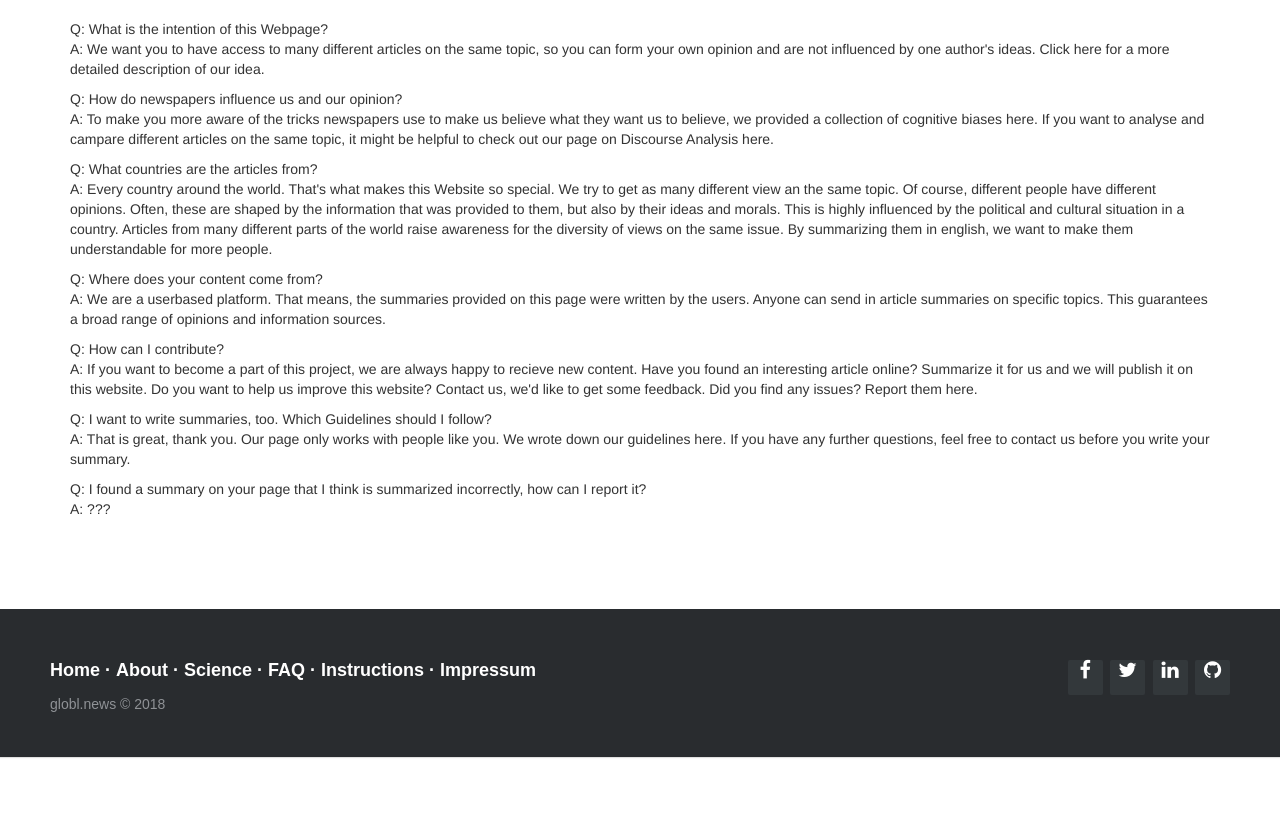
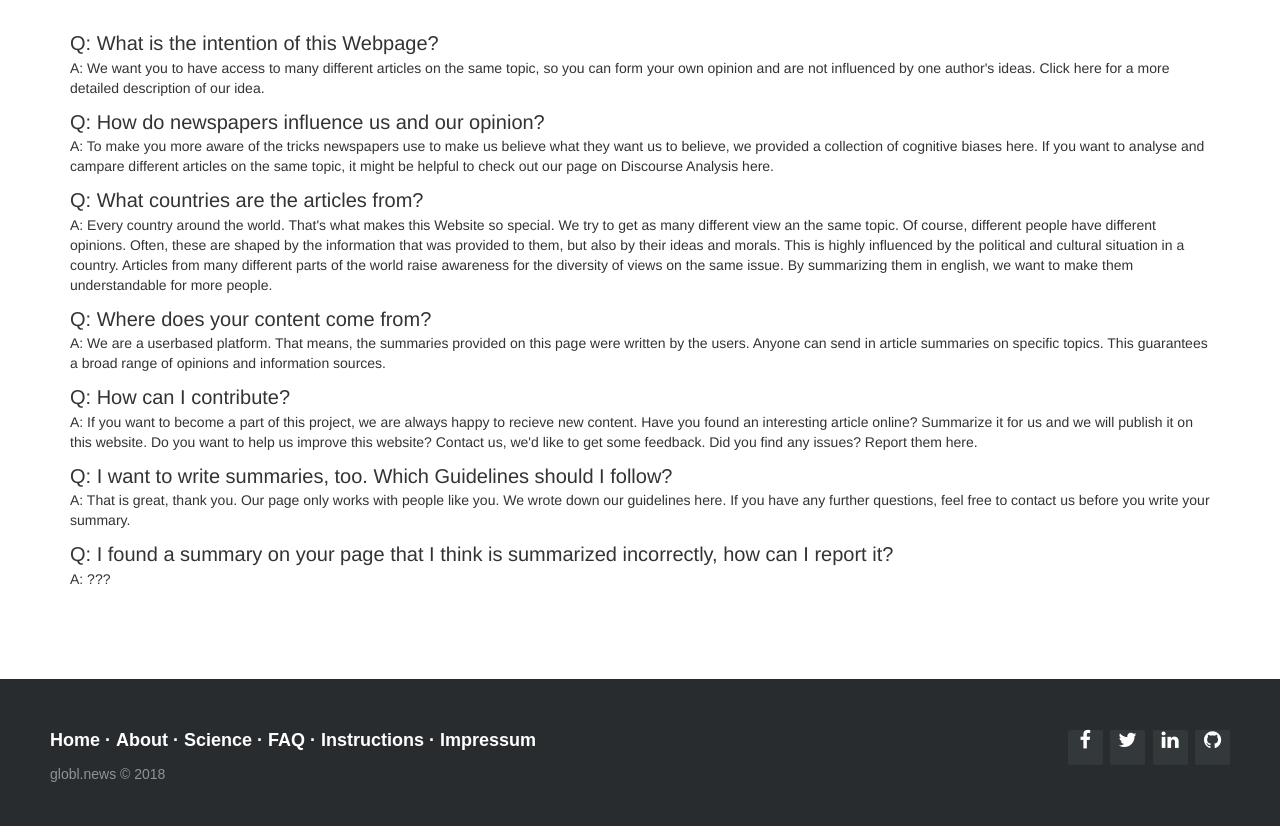
Before and after one commit to k-sokolov/globl_news, a Django app: page /faq in a window 1280 px wide. Shown: the part 51-877 px from the top of the page. Run offline with Django 3.2, Linux system fonts and the light colour scheme; some libraries are stand-ins or nearby versions.

Commit message:
question class css

```diff
--- a/globlnews/static/css/custom.css
+++ b/globlnews/static/css/custom.css
@@ -4,6 +4,14 @@
 	background-color: #222;
 	border-color: #222;
 	color: #8f9296;
+}
+
+.btn_header_authenticated:hover{
+	color: white;
+}
+
+.btn_header_unauthenticated:hover{
+	color: white;
 }
 
 .btn_header_authenticated {
@@ -197,3 +205,9 @@ footer{
 		line-height: 1.8;
 	}
 }
+
+
+/* FAQ CSS */
+.question {
+	font-size:20px
+}
--- a/globlnews/templates/_layouts/base.html
+++ b/globlnews/templates/_layouts/base.html
@@ -35,12 +35,12 @@
 
 				<div align="right">
 				{% if not user.is_authenticated %}
-                <a href="{% url 'signup' %}" class="btn btn-default btn_register btn_header_unauthenticated">Register</a>
-                <a href="{% url 'login' %}" class="btn btn-default navbar-btn btn_header_unauthenticated">Login</a>
+                <a href="{% url 'signup' %}" class="btn btn_register btn_header_unauthenticated">Register</a>
+                <a href="{% url 'login' %}" class="btn navbar-btn btn_header_unauthenticated">Login</a>
                 {% else %}
 				<!--<a href="{% url 'logout' %}" class="btn btn-default btn_profile btn_header_authenticated">{{user.username}}</a>-->
-				<a href="/summaries/submit" class="btn btn-default btn_submit btn_header_authenticated">+</a>
-				<a href="{% url 'logout' %}" class="btn btn-default navbar-btn btn_header_authenticated">Logout</a>
+				<a href="/summaries/submit" class="btn btn_submit btn_header_authenticated">+</a>
+				<a href="{% url 'logout' %}" class="btn navbar-btn btn_header_authenticated">Logout</a>
                 {% endif %}
 				</div>
             </div>
--- a/globlnews/templates/faq.html
+++ b/globlnews/templates/faq.html
@@ -6,20 +6,26 @@
 {% block content %}
 
 <p>
+<div class="question">
 Q: What is the intention of this Webpage?<br>
+</div>
 A: We want you to have access to many different articles on the same topic,
  so you can form your own opinion and are not influenced by one author's ideas.
 Click here for a more detailed description of our idea.
 </p>
 <p>
+<div class="question">
 Q: How do newspapers influence us and our opinion?<br>
+</div>
 A: To make you more aware of the tricks newspapers use to make us believe
  what they want us to believe, we provided a collection of cognitive biases
   here. If you want to analyse and campare different articles on the same
   topic, it might be helpful to check out our page on Discourse Analysis here.
 </p>
 <p>
+<div class="question">
 Q: What countries are the articles from?<br>
+</div>
 A: Every country around the world. That's what makes this Website so special.
 We try to get as many different view an the same topic. Of course, different
 people have different opinions. Often, these are shaped by the information
@@ -30,14 +36,18 @@ the diversity of views on the same issue. By summarizing them in english,
  we want to make them understandable for more people.
 </p>
 <p>
+<div class="question">
 Q: Where does your content come from?<br>
+</div>
 A: We are a userbased platform. That means, the summaries provided
 on this page were written by the users. Anyone can send in article summaries
  on specific topics. This guarantees a broad range of opinions and information
   sources.
 </p>
 <p>
+<div class="question">
 Q: How can I contribute?<br>
+</div>
 A: If you want to become a part of this project, we are always happy to
  recieve new content. Have you found an interesting article online?
  Summarize it for us and we will publish it on this website. Do you want
@@ -45,11 +55,15 @@ A: If you want to become a part of this project, we are always happy to
   Did you find any issues? Report them here.
 </p>
 <p>
+  <div class="question">
 Q: I want to write summaries, too. Which Guidelines should I follow?<br>
+</div>
 A: That is great, thank you. Our page only works with people like you. We wrote down our guidelines here. If you have any further questions, feel free to contact us before you write your summary.
 </p>
 <p>
+  <div class="question">
 Q: I found a summary on your page that I think is summarized incorrectly, how can I report it?<br>
+</div>
 A: ???
 </p>
 
```
Also changed, not shown: globlnews/templates/projectinformation.html (+9 -5 lines).
